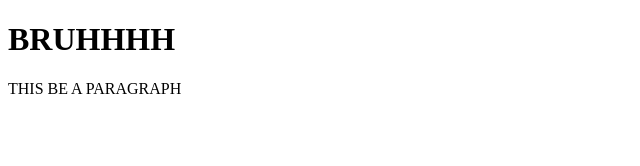
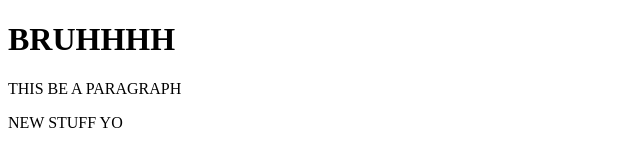
Before and after one commit to theNatural1/git-test, a plain HTML site: page index.html in a window 1280 px wide. Shown: the whole page, without its empty margins (0-640 px from the left). Drawn offline with Linux system fonts and the light colour scheme.

Commit message:
3rd commit

```diff
--- a/index.html
+++ b/index.html
@@ -3,5 +3,6 @@
     <body>
         <h1>BRUHHHH</h1>
         <p>THIS BE A PARAGRAPH</p>
+        <p>NEW STUFF YO</p>
     </body>
 </html>
```
